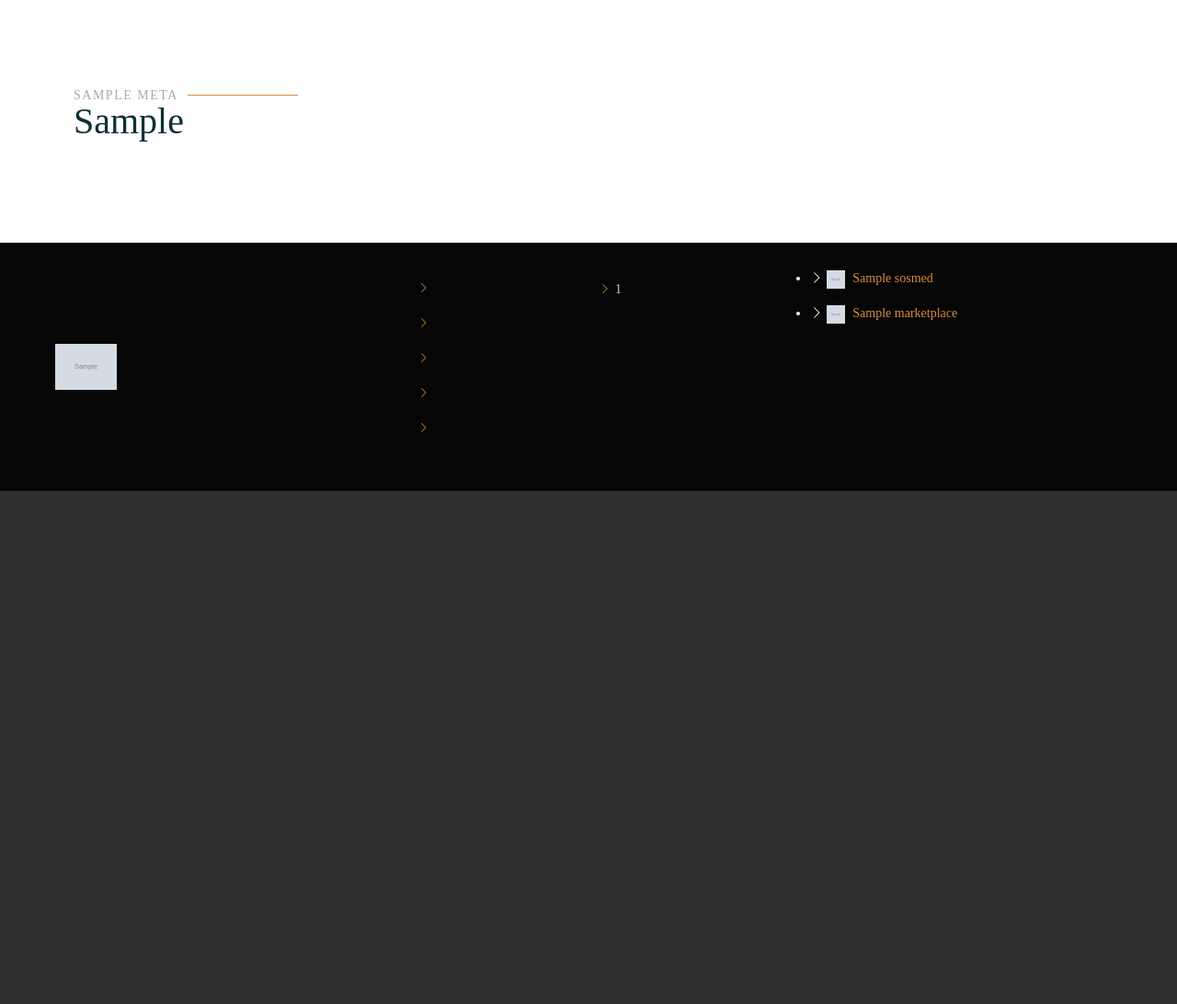
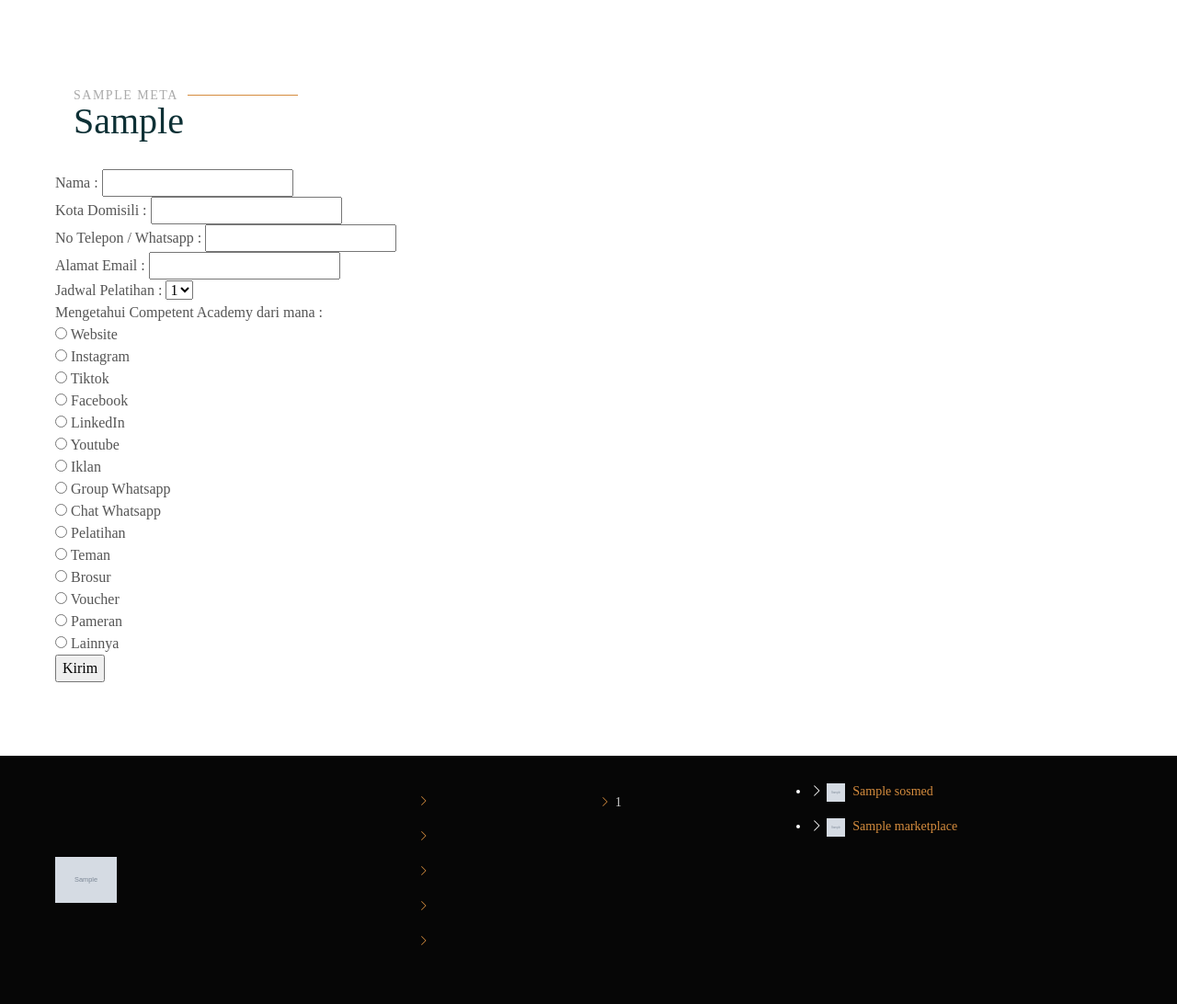
Before and after one commit to emesbe30/company_profile, a CodeIgniter 4 app: the page made by app/Views/jadwal_pendaftaran.php in a window 1280 px wide. Shown: the part 401-1493 px from the top of the page at 92% size. Before the commit the page ends 935 px from the top, so only its background shows below. Run offline with PHP 8.4 and a stand-in for CodeIgniter, Linux system fonts and the light colour scheme; the template is opened without the code that fills it: most values are stand-ins (such as "Sample title", 1, 10 or a date in 2020); grey boxes marked "Sample" are stand-in pictures; data that the repository does not hold is empty; some libraries are stand-ins or nearby versions.

Commit message:
add: basic form

```diff
--- a/app/Views/jadwal_pendaftaran.php
+++ b/app/Views/jadwal_pendaftaran.php
@@ -72,6 +72,43 @@
             <div id="calendar"></div>
                 </div>
 
+            <div class="">
+                <form action="POST">
+                    <label for="nama">Nama :</label>
+                    <input type="text" name="nama" id="nama" required><br>
+                    <label for="domisili">Kota Domisili :</label>
+                    <input type="text" name="domisili" id="domisili" required><br>
+                    <label for="no_tlp">No Telepon / Whatsapp :</label>
+                    <input type="text" name="no_tlp" id="no_tlp" required><br>
+                    <label for="email">Alamat Email :</label>
+                    <input type="text" name="email" id="email" required><br>
+                    <label for="jadwal">Jadwal Pelatihan :</label>
+                    <select name="jadwal" id="jadwal">
+                        <!-- Nanti disini pake php foreach setelah tabel sudah selesai dibuat -->
+                        <option value="1">1</option>
+                        <option value="2">2</option>
+                        <option value="3">3</option>
+                    </select><br>
+                    <label for="survey">Mengetahui Competent Academy dari mana :</label><br>
+                    <input type="radio" name="survey" id="survey" value="website"> Website <br>
+                    <input type="radio" name="survey" id="survey" value="ig"> Instagram <br>
+                    <input type="radio" name="survey" id="survey" value="tiktok"> Tiktok <br>
+                    <input type="radio" name="survey" id="survey" value="fb"> Facebook <br>
+                    <input type="radio" name="survey" id="survey" value="linkedin"> LinkedIn <br>
+                    <input type="radio" name="survey" id="survey" value="yt"> Youtube <br>
+                    <input type="radio" name="survey" id="survey" value="iklan"> Iklan <br>
+                    <input type="radio" name="survey" id="survey" value="group_wa"> Group Whatsapp <br>
+                    <input type="radio" name="survey" id="survey" value="chat_wa"> Chat Whatsapp <br>
+                    <input type="radio" name="survey" id="survey" value="pelatihan"> Pelatihan <br>
+                    <input type="radio" name="survey" id="survey" value="teman"> Teman <br>
+                    <input type="radio" name="survey" id="survey" value="brosur"> Brosur <br>
+                    <input type="radio" name="survey" id="survey" value="voucher"> Voucher <br>
+                    <input type="radio" name="survey" id="survey" value="pameran"> Pameran <br>
+                    <input type="radio" name="survey" id="survey" value="lainnya"> Lainnya <br>
+                    <input type="submit" name="submit" id="submit" value="Kirim">
+                </form>
+            </div>
+
             </div>
         </div>
 </section>
```
